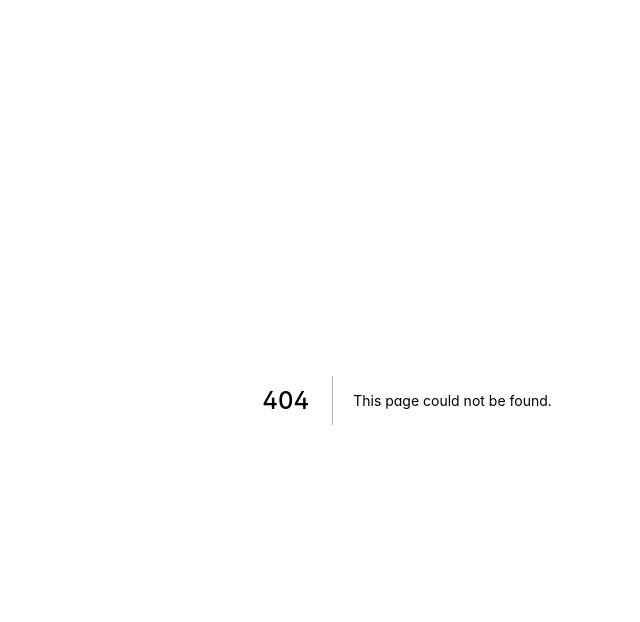
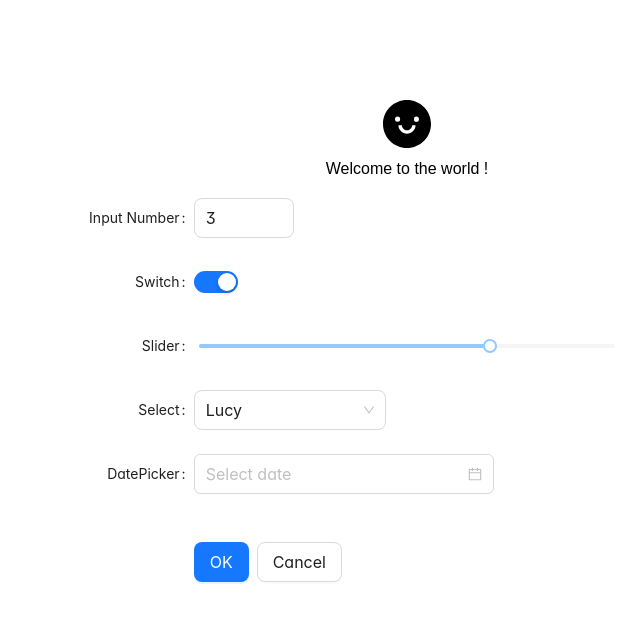
Before and after one commit to thinhnguyen1105/fortifi-dex-landing-page, a Next.js app: page /test in a window 1280 px wide. Before the commit this address had no page. Shown: the top 622 px of the page, without its empty margins (233-873 px from the left). Built offline with nearby package versions, Linux system fonts and the light colour scheme.

Commit message:
add ant design

```diff
--- a/package.json
+++ b/package.json
@@ -14,6 +14,8 @@
     "prepare": "husky install"
   },
   "dependencies": {
+    "@ant-design/icons": "^5.0.1",
+    "antd": "^5.0.0",
     "classnames": "^2.3.1",
     "lottie-web": "^5.10.2",
     "next": "^12.0.9",
--- a/src/pages/_app.tsx
+++ b/src/pages/_app.tsx
@@ -1,6 +1,7 @@
 import { AppProps } from 'next/app';
 
 import '../styles/global.css';
+import 'antd/dist/reset.css';
 
 const MyApp = ({ Component, pageProps }: AppProps) => (
   <Component {...pageProps} />
--- /dev/null
+++ b/src/pages/test.tsx
@@ -0,0 +1,101 @@
+import { SmileFilled } from '@ant-design/icons';
+import {
+  Button,
+  DatePicker,
+  Form,
+  InputNumber,
+  Select,
+  Slider,
+  Switch,
+} from 'antd';
+import type { DatePickerProps } from 'antd';
+import Link from 'next/link';
+
+const FormItem = Form.Item;
+
+const content = {
+  marginTop: '100px',
+};
+
+export default function Home() {
+  const onDatePickerChange: DatePickerProps['onChange'] = (
+    date,
+    dateString
+  ) => {
+    // eslint-disable-next-line no-console
+    console.log(date, dateString);
+  };
+
+  return (
+    <div style={content}>
+      <div className="text-center mb-5">
+        <Link href="#" className="logo mr-0">
+          <SmileFilled style={{ fontSize: 48 }} />
+        </Link>
+
+        <p className="mb-0 mt-3 text-disabled">Welcome to the world !</p>
+      </div>
+      <div>
+        <Form
+          layout="horizontal"
+          size={'large'}
+          labelCol={{ span: 8 }}
+          wrapperCol={{ span: 8 }}
+        >
+          <FormItem label="Input Number">
+            <InputNumber
+              min={1}
+              max={10}
+              style={{ width: 100 }}
+              defaultValue={3}
+              name="inputNumber"
+            />
+          </FormItem>
+
+          <FormItem label="Switch">
+            <Switch defaultChecked />
+          </FormItem>
+
+          <FormItem label="Slider">
+            <Slider defaultValue={70} />
+          </FormItem>
+          <FormItem label="Select">
+            <Select
+              defaultValue="lucy"
+              style={{ width: 192 }}
+              options={[
+                {
+                  value: 'jack',
+                  label: 'Jack',
+                },
+                {
+                  value: 'lucy',
+                  label: 'Lucy',
+                },
+                {
+                  value: 'disabled',
+                  disabled: true,
+                  label: 'Disabled',
+                },
+                {
+                  value: 'Yiminghe',
+                  label: 'yiminghe',
+                },
+              ]}
+            />
+          </FormItem>
+
+          <FormItem label="DatePicker">
+            <DatePicker showTime onChange={onDatePickerChange} />
+          </FormItem>
+          <FormItem style={{ marginTop: 48 }} wrapperCol={{ offset: 8 }}>
+            <Button type="primary" htmlType="submit">
+              OK
+            </Button>
+            <Button style={{ marginLeft: 8 }}>Cancel</Button>
+          </FormItem>
+        </Form>
+      </div>
+    </div>
+  );
+}
```
Also changed, not shown: 2 other files (tests, documents, lock files or other folders).
